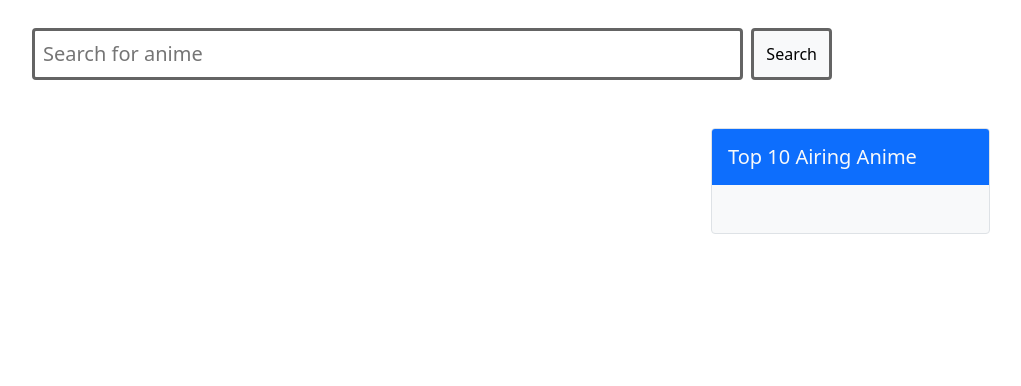
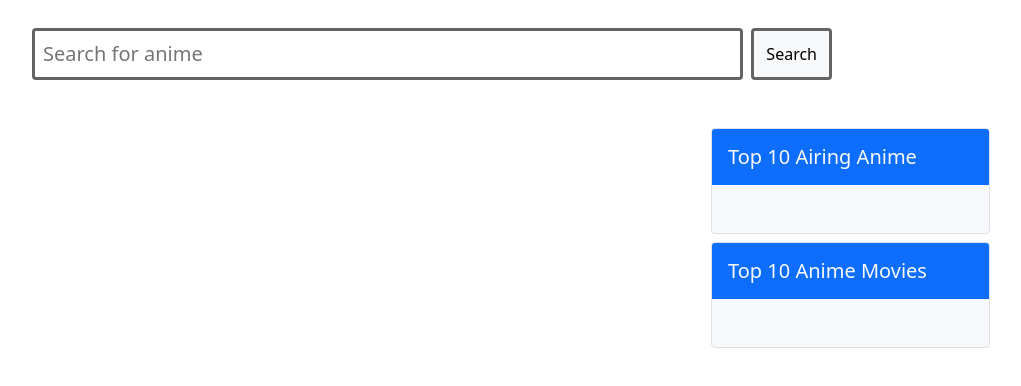
Before and after one commit to pengpa0012/anime-app, a plain HTML site: page index.html in a window 1280 px wide. Shown: the part 202-588 px from the top of the page, without its empty margins (208-1229 px from the left). Drawn offline with nearby package versions, Linux system fonts and the light colour scheme; no server answers.

Commit message:
added top 10 anime movies

```diff
--- a/index.html
+++ b/index.html
@@ -23,10 +23,17 @@
         <div class="d-flex flex-column-reverse flex-lg-row py-2 py-md-5">
             <div class="col-lg-9 pe-0 pe-md-3 anime-list-wrapper customize-grid">
             </div>
-            <div class="col-lg-3 bg-light border max-height mb-4 mb-lg-0 rounded overflow-hidden">
-               <h5 class="fs-5 p-3 bg-primary text-light mb-0">Top 10 Airing Anime</h5>
-               <ul class="list-unstyled p-3 top-anime">
-               </ul>
+            <div class="d-flex flex-column col-lg-3 mb-4 mb-lg-0 ">
+                <div class="bg-light border max-height mb-2 rounded overflow-hidden">
+                    <h5 class="fs-5 p-3 bg-primary text-light mb-0">Top 10 Airing Anime</h5>
+                    <ul class="list-unstyled p-3 top-anime">
+                    </ul>
+                </div>
+                <div class="bg-light border max-height rounded overflow-hidden">
+                    <h5 class="fs-5 p-3 bg-primary text-light mb-0">Top 10 Anime Movies</h5>
+                    <ul class="list-unstyled p-3 top-movie">
+                    </ul>
+                </div>
             </div>
         </div>
     </div>
```
